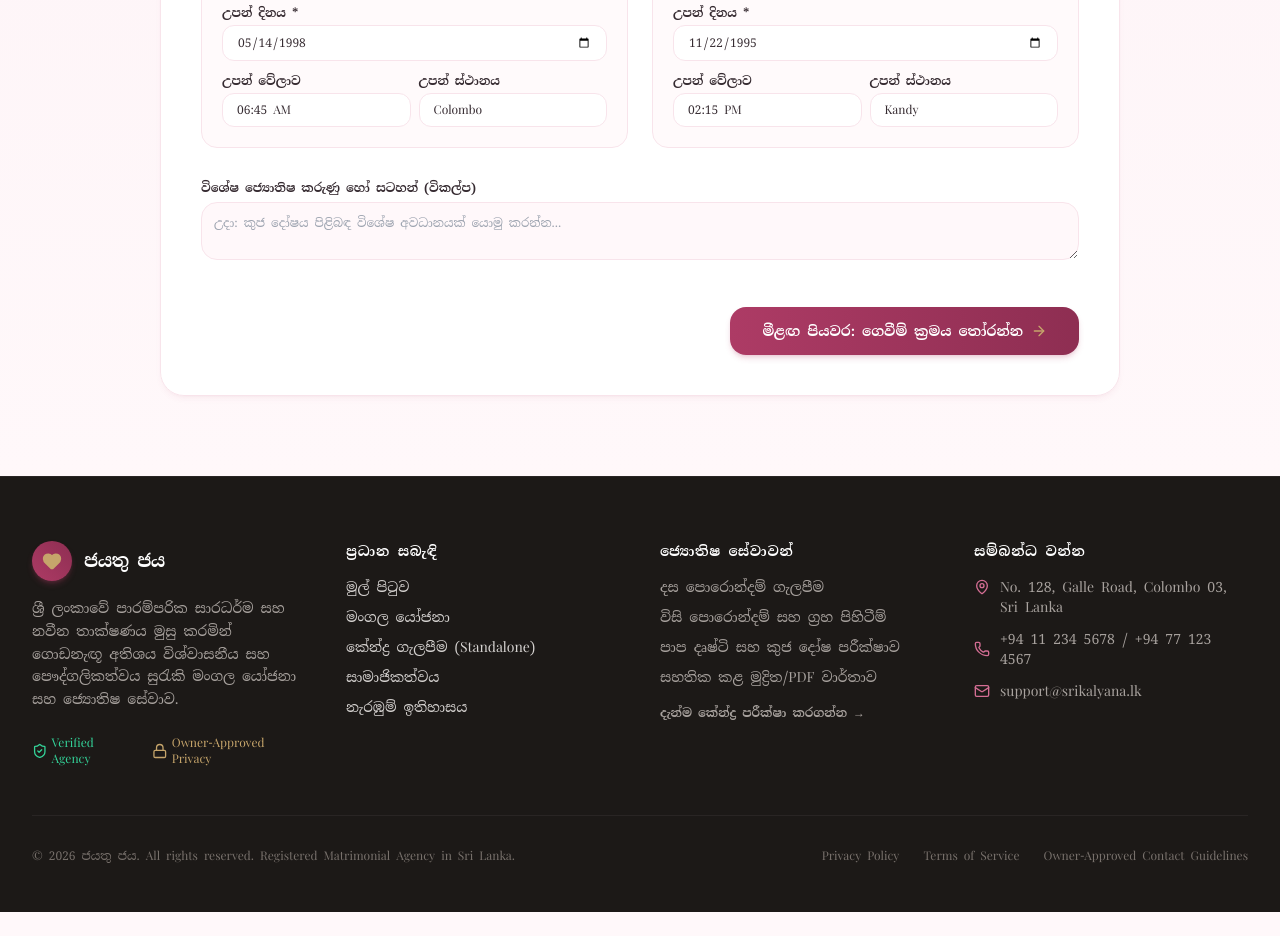
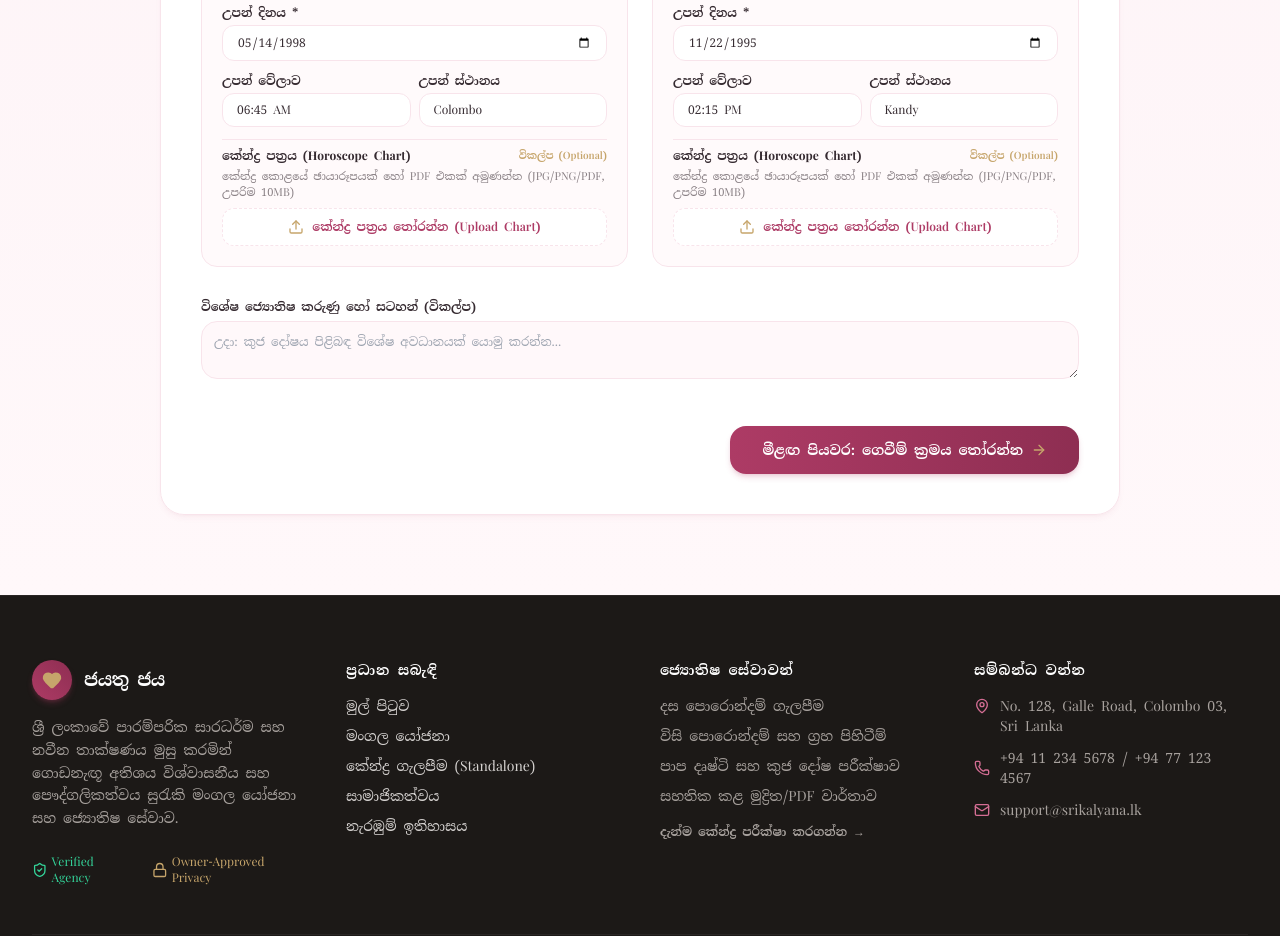
Before and after one commit to gomistharindu-netizen/Match_Making, a Next.js app in the folder frontend/: page /horoscope in a window 1280 px wide. Shown: the part 1100-2036 px from the top of the page. Before the commit the page ends 2012 px from the top, so only its background shows below. Built offline with nearby package versions, Linux system fonts and the light colour scheme; no server answers; a web font is replaced by a local one.

Commit message:
Add Horoscope Chart scan/photo upload support for both Bride and Groom on /horoscope

```diff
--- a/frontend/src/app/horoscope/page.tsx
+++ b/frontend/src/app/horoscope/page.tsx
@@ -66,6 +66,15 @@ export default function HoroscopePage() {
 
   const [notes, setNotes] = useState('');
 
+  // Horoscope chart files
+  const [chart1File, setChart1File] = useState<File | null>(null);
+  const [chart1Name, setChart1Name] = useState<string | null>(null);
+  const [chart2File, setChart2File] = useState<File | null>(null);
+  const [chart2Name, setChart2Name] = useState<string | null>(null);
+
+  const chart1InputRef = useRef<HTMLInputElement>(null);
+  const chart2InputRef = useRef<HTMLInputElement>(null);
+
   // Bank slip upload state
   const [bankSlipFile, setBankSlipFile] = useState<File | null>(null);
   const [bankSlipPreview, setBankSlipPreview] = useState<string | null>(null);
@@ -117,27 +126,27 @@ export default function HoroscopePage() {
       const birthDateTime1 = `${subject1.dob} 06:45:00`;
       const birthDateTime2 = `${subject2.dob} 02:15:00`;
 
-      const orderPayload = {
-        customer_name: customer.name,
-        customer_email: customer.email,
-        customer_phone: customer.phone,
-        first_party_name: subject1.name,
-        first_party_birth_datetime: birthDateTime1,
-        first_party_birth_place: subject1.place,
-        second_party_name: subject2.name,
-        second_party_birth_datetime: birthDateTime2,
-        second_party_birth_place: subject2.place,
-        payment_method: paymentMethod,
-        notes: notes || undefined,
-      };
+      const orderFormData = new FormData();
+      orderFormData.append('customer_name', customer.name);
+      orderFormData.append('customer_email', customer.email);
+      orderFormData.append('customer_phone', customer.phone);
+      orderFormData.append('first_party_name', subject1.name);
+      orderFormData.append('first_party_birth_datetime', birthDateTime1);
+      orderFormData.append('first_party_birth_place', subject1.place);
+      orderFormData.append('second_party_name', subject2.name);
+      orderFormData.append('second_party_birth_datetime', birthDateTime2);
+      orderFormData.append('second_party_birth_place', subject2.place);
+      orderFormData.append('payment_method', paymentMethod);
+      if (notes) orderFormData.append('notes', notes);
+      if (chart1File) orderFormData.append('first_party_chart', chart1File);
+      if (chart2File) orderFormData.append('second_party_chart', chart2File);
 
       const res = await fetch(`${API_BASE_URL}/public/horoscope-orders`, {
         method: 'POST',
         headers: {
-          'Content-Type': 'application/json',
           Accept: 'application/json',
         },
-        body: JSON.stringify(orderPayload),
+        body: orderFormData,
       });
 
       const data = await res.json();
@@ -435,6 +444,46 @@ export default function HoroscopePage() {
                           />
                         </div>
                       </div>
+
+                      {/* Bride Chart Upload */}
+                      <div className="pt-2 border-t border-[#F8E4EB]">
+                        <label className="block text-[#352A30] font-bold mb-1 flex items-center justify-between">
+                          <span>{language === 'si' ? 'කේන්ද්‍ර පත්‍රය (Horoscope Chart)' : 'Horoscope Chart'}</span>
+                          <span className="text-[10px] text-[#C6A56B] font-semibold">{language === 'si' ? 'විකල්ප (Optional)' : 'Optional'}</span>
+                        </label>
+                        <p className="text-[11px] text-[#352A30]/60 mb-2">
+                          {language === 'si' ? 'කේන්ද්‍ර කොළයේ ඡායාරූපයක් හෝ PDF එකක් අමුණන්න (JPG/PNG/PDF, උපරිම 10MB)' : 'Attach chart scan or photo (JPG/PNG/PDF, Max 10MB)'}
+                        </p>
+
+                        <input
+                          ref={chart1InputRef}
+                          type="file"
+                          accept="image/*,application/pdf"
+                          onChange={(e) => {
+                            const f = e.target.files?.[0];
+                            if (f) {
+                              setChart1File(f);
+                              setChart1Name(f.name);
+                            }
+                          }}
+                          className="hidden"
+                        />
+
+                        <button
+                          type="button"
+                          onClick={() => chart1InputRef.current?.click()}
+                          className={`w-full py-2.5 px-3 rounded-xl border border-dashed text-xs font-semibold flex items-center justify-center space-x-2 transition cursor-pointer ${
+                            chart1File
+                              ? 'bg-emerald-50 border-emerald-400 text-emerald-800'
+                              : 'bg-white border-[#F8E4EB] text-[#AD3B65] hover:bg-[#F8E4EB]'
+                          }`}
+                        >
+                          <Upload className="w-4 h-4 text-[#C6A56B]" />
+                          <span className="truncate">
+                            {chart1File ? `✓ ${chart1Name} (Attached)` : (language === 'si' ? 'කේන්ද්‍ර පත්‍රය තෝරන්න (Upload Chart)' : 'Choose Chart File')}
+                          </span>
+                        </button>
+                      </div>
                     </div>
                   </div>
 
@@ -499,6 +548,46 @@ export default function HoroscopePage() {
                             className="w-full bg-white border border-[#F8E4EB] rounded-xl px-3.5 py-2 text-xs text-[#352A30] focus:outline-none focus:border-[#AD3B65]"
                           />
                         </div>
+                      </div>
+
+                      {/* Groom Chart Upload */}
+                      <div className="pt-2 border-t border-[#F8E4EB]">
+                        <label className="block text-[#352A30] font-bold mb-1 flex items-center justify-between">
+                          <span>{language === 'si' ? 'කේන්ද්‍ර පත්‍රය (Horoscope Chart)' : 'Horoscope Chart'}</span>
+                          <span className="text-[10px] text-[#C6A56B] font-semibold">{language === 'si' ? 'විකල්ප (Optional)' : 'Optional'}</span>
+                        </label>
+                        <p className="text-[11px] text-[#352A30]/60 mb-2">
+                          {language === 'si' ? 'කේන්ද්‍ර කොළයේ ඡායාරූපයක් හෝ PDF එකක් අමුණන්න (JPG/PNG/PDF, උපරිම 10MB)' : 'Attach chart scan or photo (JPG/PNG/PDF, Max 10MB)'}
+                        </p>
+
+                        <input
+                          ref={chart2InputRef}
+                          type="file"
+                          accept="image/*,application/pdf"
+                          onChange={(e) => {
+                            const f = e.target.files?.[0];
+                            if (f) {
+                              setChart2File(f);
+                              setChart2Name(f.name);
+                            }
+                          }}
+                          className="hidden"
+                        />
+
+                        <button
+                          type="button"
+                          onClick={() => chart2InputRef.current?.click()}
+                          className={`w-full py-2.5 px-3 rounded-xl border border-dashed text-xs font-semibold flex items-center justify-center space-x-2 transition cursor-pointer ${
+                            chart2File
+                              ? 'bg-emerald-50 border-emerald-400 text-emerald-800'
+                              : 'bg-white border-[#F8E4EB] text-[#AD3B65] hover:bg-[#F8E4EB]'
+                          }`}
+                        >
+                          <Upload className="w-4 h-4 text-[#C6A56B]" />
+                          <span className="truncate">
+                            {chart2File ? `✓ ${chart2Name} (Attached)` : (language === 'si' ? 'කේන්ද්‍ර පත්‍රය තෝරන්න (Upload Chart)' : 'Choose Chart File')}
+                          </span>
+                        </button>
                       </div>
                     </div>
                   </div>
```
Also changed, not shown: 1 other file (tests, documents, lock files or other folders).
